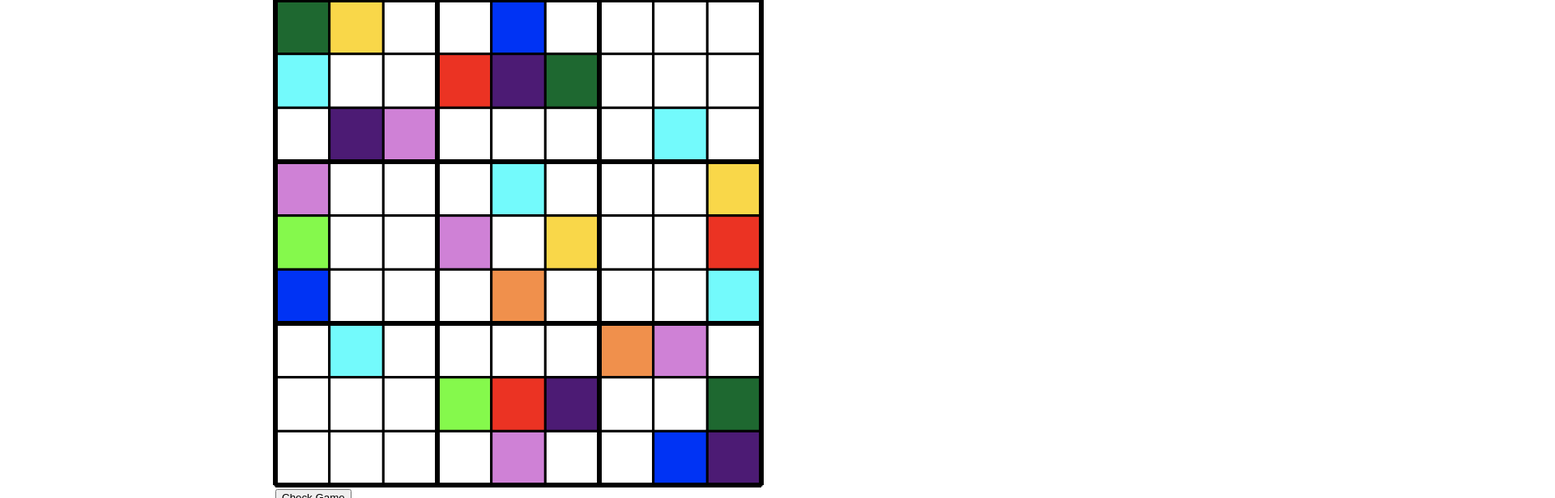
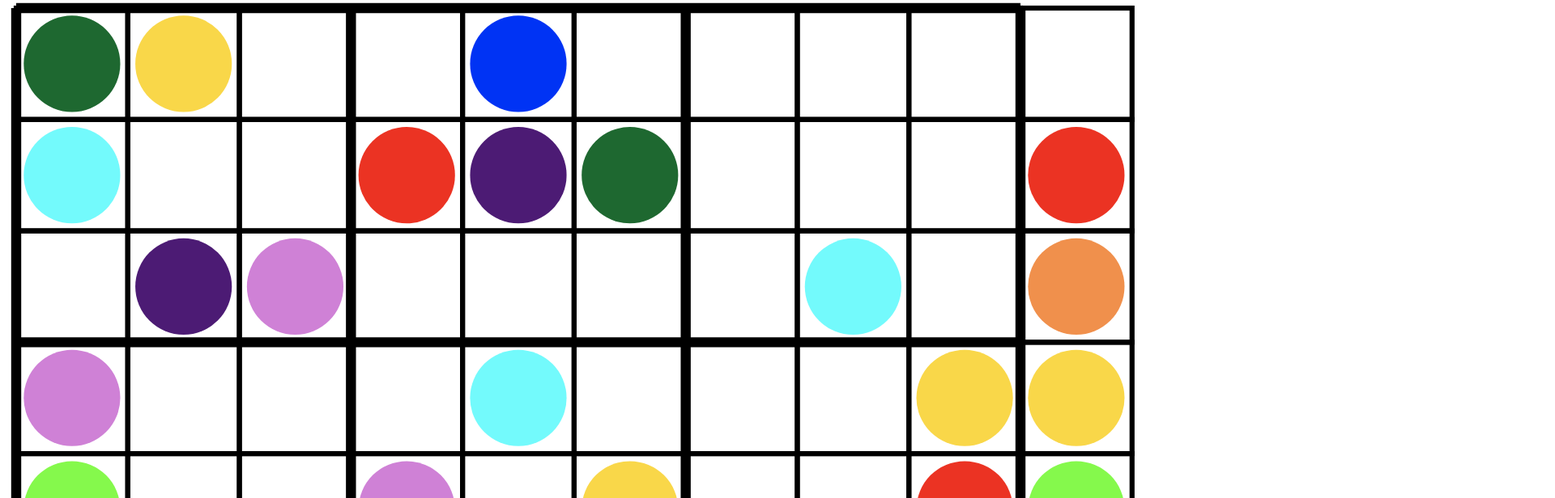
Before and after one commit to ihollander/colordoku, a React (Create React App) app: page / in a window 1280 px wide. Shown: the top 616 px of the page at 81% size, 1920 px wide, since content can reach past the window. Built offline with nearby package versions, Linux system fonts and the light colour scheme.

Commit message:
started work on color picker

```diff
--- a/src/App.js
+++ b/src/App.js
@@ -1,5 +1,6 @@
 import React, { useState } from "react";
 import Board from "./components/board/Board";
+import ColorPicker from "./components/picker/ColorPicker";
 
 const board = [
   [5, 3, 0, 0, 7, 0, 0, 0, 0],
@@ -52,9 +53,9 @@ const App = () => {
   };
 
   const gameWon = () => {
-    for (let i = 0, l = 9; i < l; i++) {
+    for (let i = 0; i < 9; i++) {
+      // all x values for the same y value are a unique set of 1-9
       let row = cells.filter(c => c.row === i);
-      // all x values for the same y value are a unique set of 1-9
       if (!validGroup(row)) return false;
 
       // all y values for the same x value are a unique set of 1-9
@@ -81,8 +82,11 @@ const App = () => {
   const [cells, setCells] = useState(setInitalBoardState(board));
 
   return (
-    <div style={{ maxWidth: "600px", margin: "0 auto" }}>
-      <Board cells={cells} onCellClick={onCellClick} />
+    <div style={{ minWidth: "600px", margin: "10px auto" }}>
+      <div style={{ display: "flex", margin: "0 20px" }}>
+        <Board cells={cells} onCellClick={onCellClick} />
+        <ColorPicker />
+      </div>
       <button
         onClick={() => (gameWon() ? alert("You won yay") : alert("Hm nope."))}
       >
--- a/src/components/board/Board.js
+++ b/src/components/board/Board.js
@@ -14,8 +14,8 @@ const colorMap = {
 };
 
 const Board = ({ cells, onCellClick }) => {
-  const getCellDisplay = (row, column, rowSize) => {
-    const cellWidth = 100 / rowSize;
+  const getCellDisplay = (row, column) => {
+    const cellWidth = 100 / 9;
     const xOffset = cellWidth * column;
     const yOffset = cellWidth * row;
     return {
@@ -62,19 +62,25 @@ const Board = ({ cells, onCellClick }) => {
   const renderCells = () => {
     const rects = [];
     cells.forEach(cell => {
-      let display = getCellDisplay(cell.row, cell.col, 9);
+      let display = getCellDisplay(cell.row, cell.col);
       rects.push(
+        <g key={`${cell.row}${cell.col}`} onClick={() => onCellClick(cell)}>
+          <circle
+            cx={display.x + display.width / 2}
+            cy={display.y + display.width / 2}
+            r={display.width / 2 - 0.75}
+            fill={colorMap[cell.value]}
+          />
           <rect
-          key={`${cell.row}${cell.col}`}
             x={display.x}
             y={display.y}
             width={display.width}
             height={display.height}
+            fill="transparent"
             stroke="black"
             strokeWidth="0.5"
-          fill={colorMap[cell.value]}
-          onClick={() => onCellClick(cell)}
           />
+        </g>
       );
     });
     return rects;
@@ -82,6 +88,8 @@ const Board = ({ cells, onCellClick }) => {
 
   return (
     <svg
+      width="100%"
+      height="100%"
       viewBox="0 0 100 100"
       overflow="visible"
       xmlns="http://www.w3.org/2000/svg"
--- a/src/components/picker/ColorPicker.js
+++ b/src/components/picker/ColorPicker.js
@@ -1,7 +1,70 @@
 import React from "react";
 
-const ColorPicker = () => {
-  return <div>Picker</div>;
+const colorMap = {
+  0: "#fff",
+  1: "#EB3323", // red
+  2: "#F0904C", // orange
+  3: "#F9D749", // yellow
+  4: "#85F94C", // green
+  5: "#1e6830", // dark green
+  6: "#73FAFC", // light blue
+  7: "#0033F4", // blue
+  8: "#cf81d6", // violet
+  9: "#4c1b74" // purple
+};
+
+const ColorPicker = ({ cells, onCellClick }) => {
+  const getCellDisplay = (row, column) => {
+    const cellWidth = 100 / 9;
+    const xOffset = cellWidth * column;
+    const yOffset = cellWidth * row;
+    return {
+      x: xOffset,
+      y: yOffset,
+      width: cellWidth,
+      height: cellWidth
+    };
+  };
+
+  const renderCells = () => {
+    const rects = [];
+    for (let i = 0; i < 10; i++) {
+      let display = getCellDisplay(i, 0);
+      rects.push(
+        <g key={i} onClick={() => console.log(i)}>
+          <circle
+            cx={display.x + display.width / 2}
+            cy={display.y + display.width / 2}
+            r={display.width / 2 - 0.75}
+            fill={colorMap[i]}
+          />
+          <rect
+            x={display.x}
+            y={display.y}
+            width={display.width}
+            height={display.height}
+            fill="transparent"
+            stroke="black"
+            strokeWidth="0.5"
+          />
+        </g>
+      );
+    }
+    return rects;
+  };
+
+  return (
+    <svg
+      width="100%"
+      height="100%"
+      viewBox="0 0 100 100"
+      overflow="visible"
+      xmlns="http://www.w3.org/2000/svg"
+      style={{ cursor: "pointer" }}
+    >
+      {renderCells()}
+    </svg>
+  );
 };
 
 export default ColorPicker;
```
Lines whose indentation alone changed are shown as unchanged.
